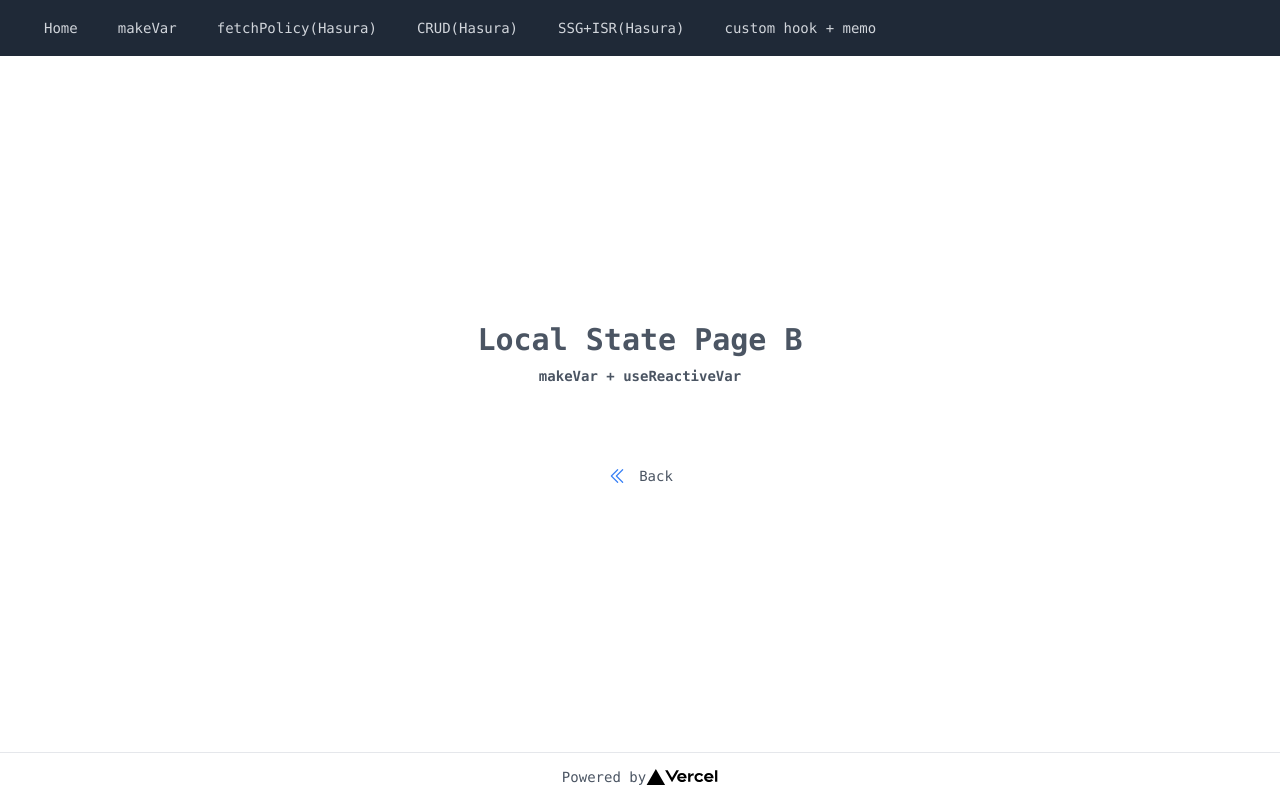
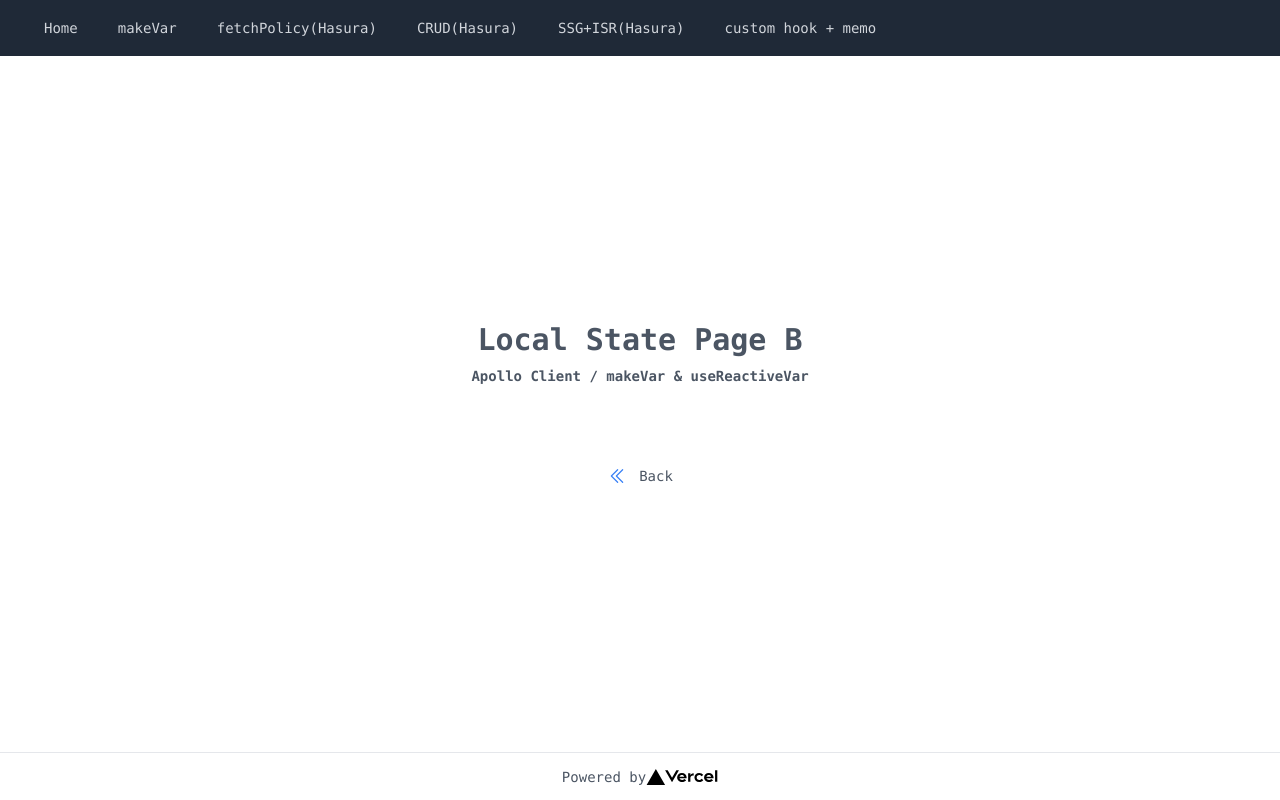
Before and after one commit to torachiro/learn-modern-frontend, a Next.js app: page /local-state-b in a window 1280 px wide. Built offline with nearby package versions, Linux system fonts and the light colour scheme.

Commit message:
文言修正

```diff
--- a/pages/local-state-a.tsx
+++ b/pages/local-state-a.tsx
@@ -5,7 +5,7 @@ const LocalStatePageA = (): JSX.Element => {
   return (
     <Layout title="Local State A">
       <h1 className="mb-2 text-3xl font-bold">Local State Page A</h1>
-      <p className="mb-8 font-bold">makeVar + useReactiveVar</p>
+      <p className="mb-8 font-bold">Apollo Client / makeVar & useReactiveVar</p>
       <LocalStateA />
     </Layout>
   )
--- a/pages/local-state-b.tsx
+++ b/pages/local-state-b.tsx
@@ -5,7 +5,7 @@ const LocalStatePageB = (): JSX.Element => {
   return (
     <Layout title="Local State B">
       <h1 className="mb-2 text-3xl font-bold">Local State Page B</h1>
-      <p className="mb-8 font-bold">makeVar + useReactiveVar</p>
+      <p className="mb-8 font-bold">Apollo Client / makeVar & useReactiveVar</p>
       <LocalStateB />
     </Layout>
   )
```
